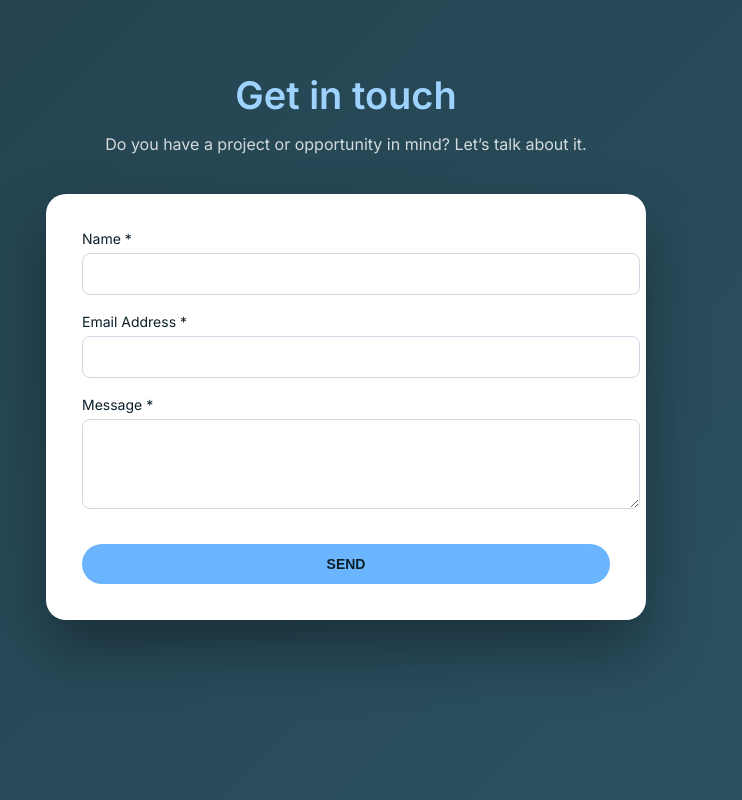
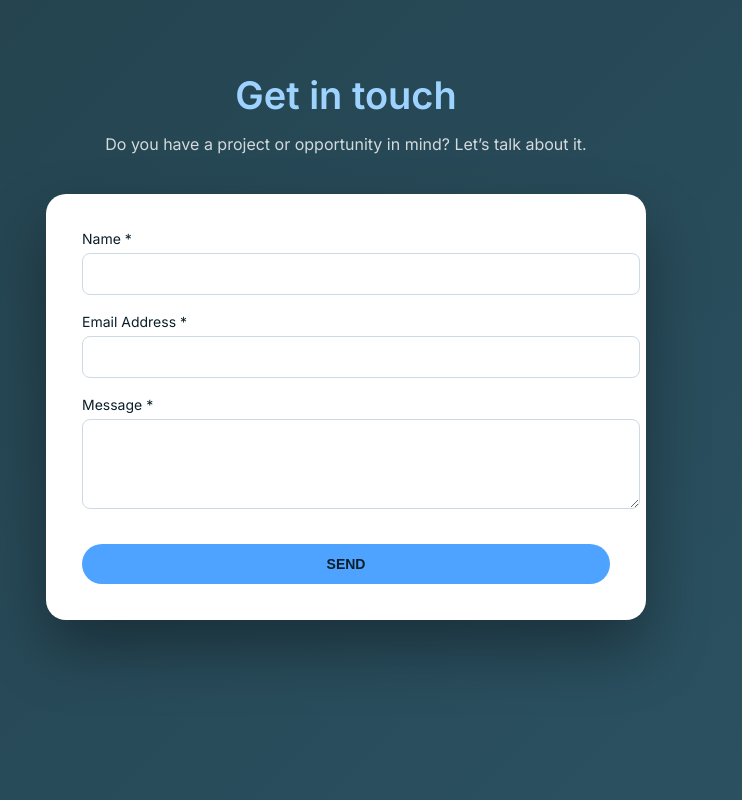
Before and after one commit to Aswini-Dileep/Aswini-Dileep.github.io, a plain HTML site: page index.html in a window 1280 px wide. In both pictures the pointer is over the button "SEND". Shown: the part 3766-4566 px from the top of the page, without its empty margins (294-1036 px from the left). Drawn offline with Linux system fonts and the light colour scheme.

Commit message:
Update index.html

```diff
--- a/index.html
+++ b/index.html
@@ -605,7 +605,7 @@ footer a {
 }
 
 .contact-form button:hover {
-  background: #6bb5ff;
+  background: #4da3ff;
 }
 
 
```
